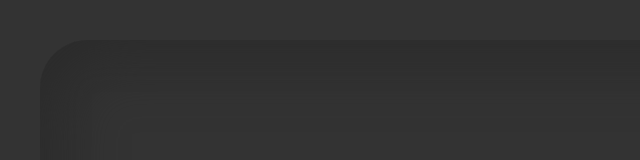
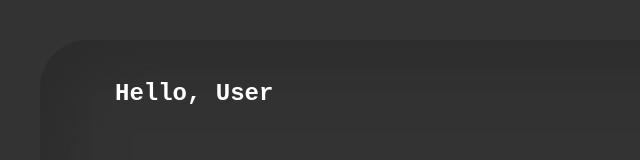
Before and after one commit to marco-tuzza/expense-tracker, a plain HTML site: page index.html in a window 1280 px wide. Shown: the whole page, without its empty margins (0-640 px from the left). Drawn offline with Linux system fonts and the light colour scheme.

Commit message:
Added header and main title

```diff
--- a/index.html
+++ b/index.html
@@ -8,7 +8,9 @@
 </head>
 <body>
     <div id="main-container">
-
+        <div id="header">
+            <h1 id="header-main-title">Hello, User</h1>
+        </div>
     </div>
     <script src="app.js"></script>
 </body>
--- a/style.css
+++ b/style.css
@@ -5,17 +5,27 @@
 }
 
 body {
-  font-family: Arial, sans-serif;
+  font-family: 'Jet Brains Mono', monospace;
   background-color: #333333;
   padding: 40px;
 }
 
 #main-container {
-  display: flex;
-  justify-content: center;
-  align-items: center;
   height: calc(100vh - 80px);
   border-radius: 48px;
   background: #333333;
   box-shadow: inset 20px 20px 60px #2b2b2b,inset -20px -20px 60px #3b3b3b;
 }
+
+#header {
+  display: flex;
+  justify-content: space-between;
+  align-items: center;
+  padding: 40px 75px;
+}
+
+#header-main-title {
+  font-size: 24px;
+  font-weight: 700;
+  color: #ffffff;
+}
```
